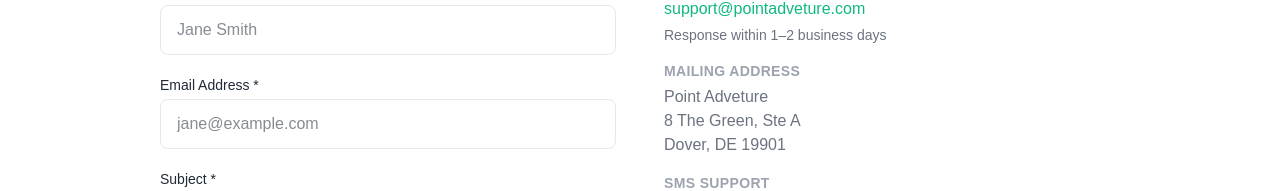
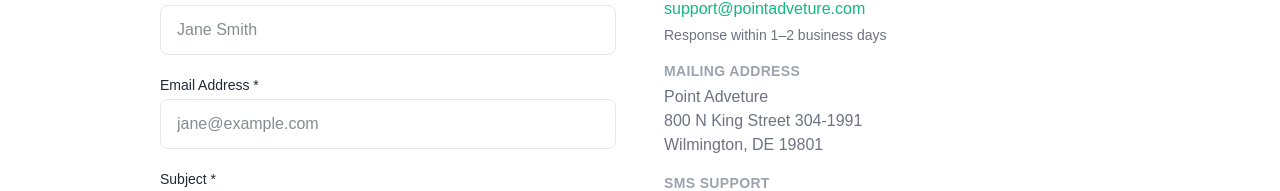
Before and after one commit to Textingman/moxxie-pointadveture, a Next.js app: page /contact in a window 1280 px wide. Shown: the part 431-622 px from the top of the page. Built offline with nearby package versions, Linux system fonts and the light colour scheme.

Commit message:
Initial site setup: Point Adveture

```diff
--- a/app/contact/page.tsx
+++ b/app/contact/page.tsx
@@ -84,7 +84,7 @@
                 </div>
                 <div>
                   <h3 className="text-sm font-semibold uppercase tracking-wide mb-1" style={{ color: '#9CA3AF' }}>Mailing Address</h3>
-                  <p style={{ color: '#6B7280' }}>Point Adveture<br />8 The Green, Ste A<br />Dover, DE 19901</p>
+                  <p style={{ color: '#6B7280' }}>Point Adveture<br />800 N King Street 304-1991<br />Wilmington, DE 19801</p>
                 </div>
                 <div>
                   <h3 className="text-sm font-semibold uppercase tracking-wide mb-1" style={{ color: '#9CA3AF' }}>SMS Support</h3>
```
